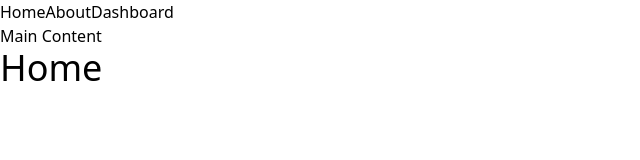
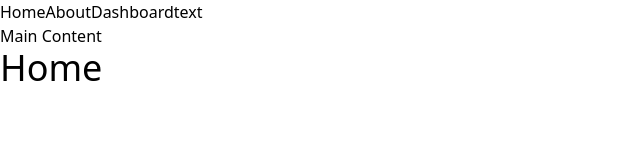
Before and after one commit to RabbitFactory/My_Portfolio, a React (Vite) app: page / in a window 1280 px wide. Shown: the top 160 px of the page, without its empty margins (0-640 px from the left). Built offline with nearby package versions, Linux system fonts and the light colour scheme.

Commit message:
added text to nav

```diff
--- a/src/components/Navbar.jsx
+++ b/src/components/Navbar.jsx
@@ -6,6 +6,7 @@ const Navbar = () => {
       <Link to="/">Home</Link>
       <Link to="/about">About</Link>
       <Link to="/dashboard">Dashboard</Link>
+      <Link to="/text">text</Link>
     </nav>
   )
 }
```
